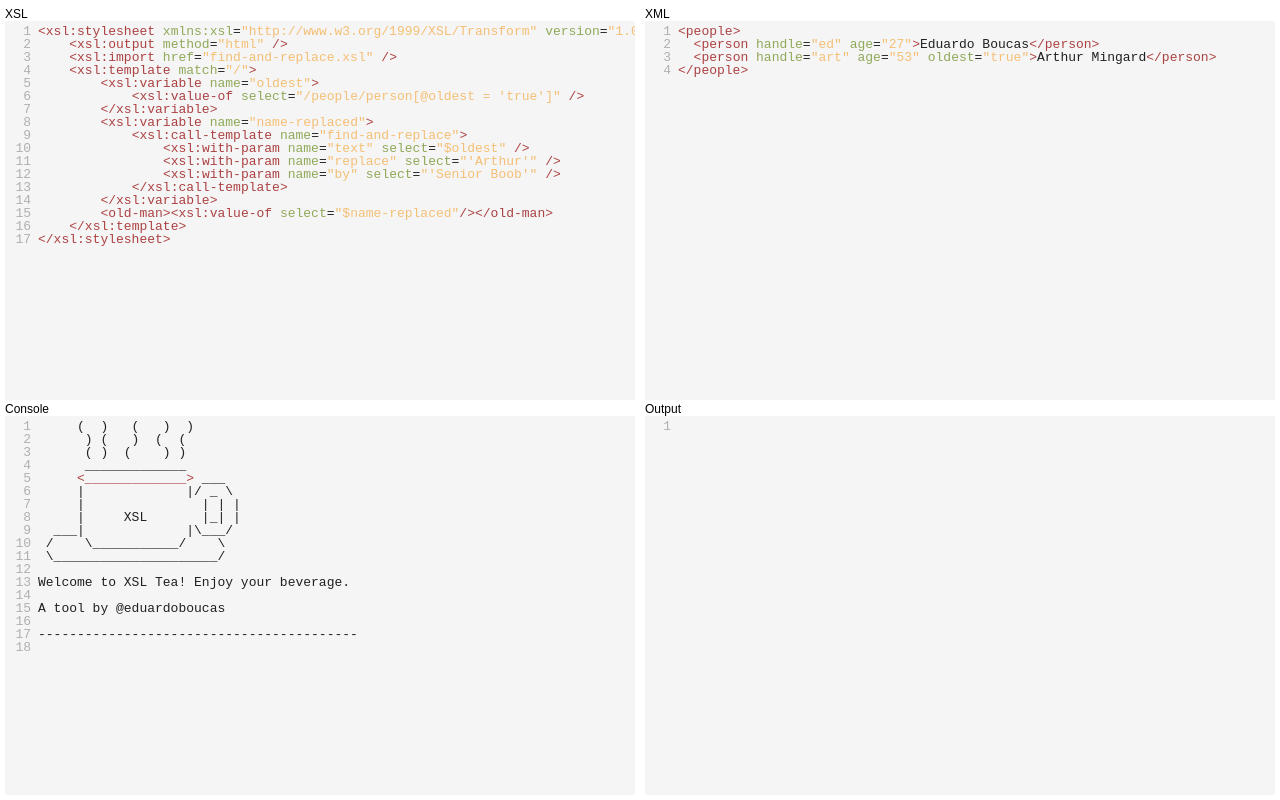
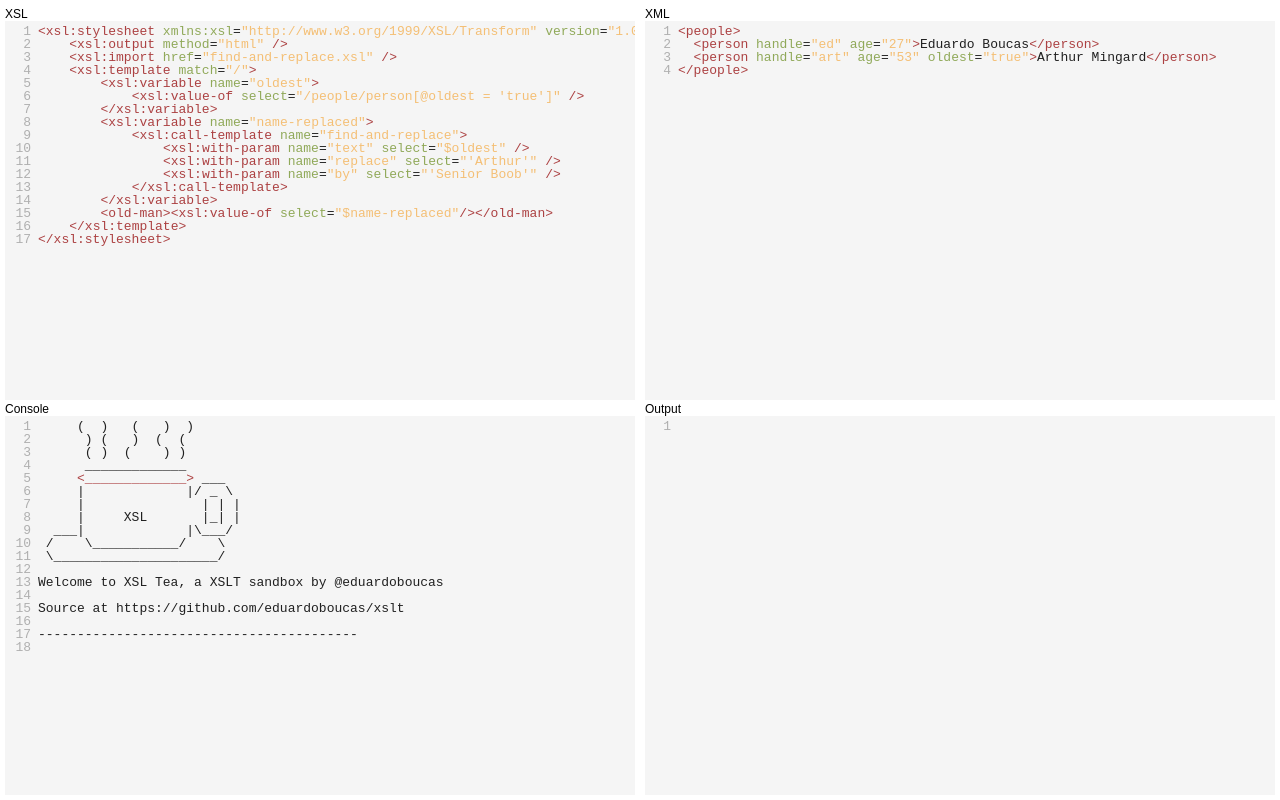
Before and after one commit to eduardoboucas/xsltea, a website: page index.html in a window 1280 px wide. Drawn offline with nearby package versions, Linux system fonts and the light colour scheme; no server answers.

Commit message:
Change intro text

```diff
--- a/index.html
+++ b/index.html
@@ -52,9 +52,9 @@
  /    \___________/    \
  \_____________________/
 
-Welcome to XSL Tea! Enjoy your beverage.
+Welcome to XSL Tea, a XSLT sandbox by @eduardoboucas
 
-A tool by @eduardoboucas
+Source at https://github.com/eduardoboucas/xslt
 
 -----------------------------------------
 					</textarea>
```
